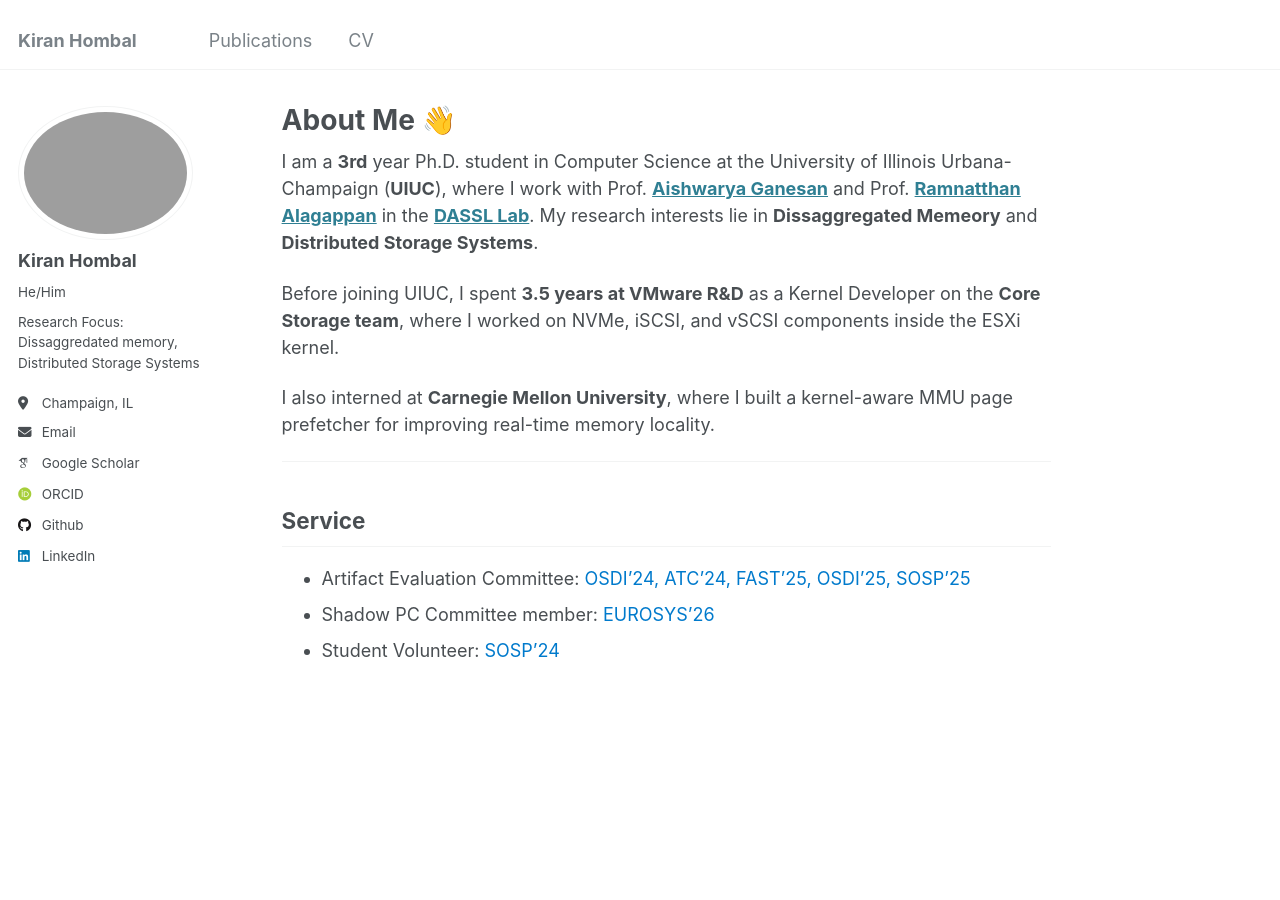
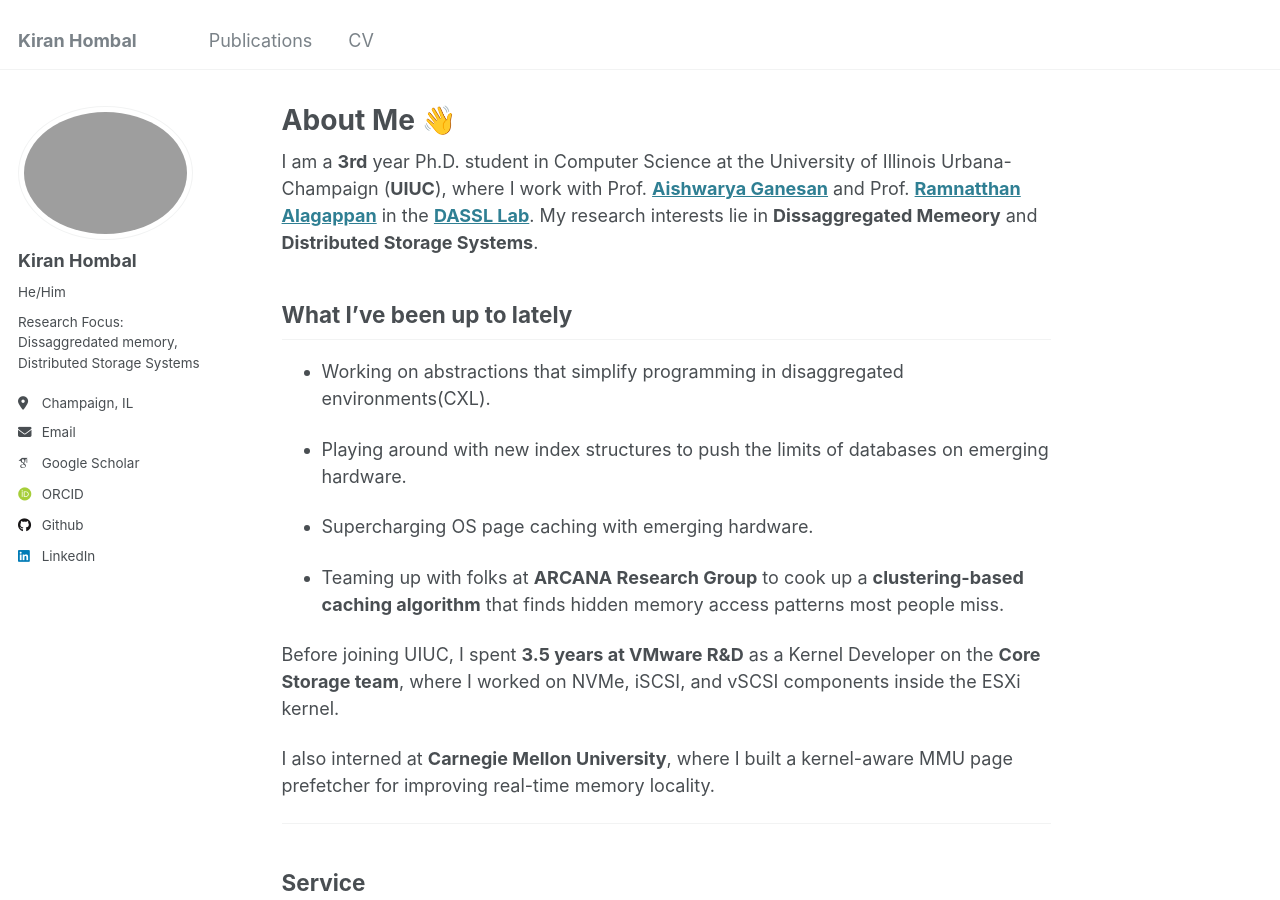
Before and after one commit to KSTARK007/KSTARK007.github.io, a Jekyll site: the page built from _pages/about.md, in a window 1280 px wide and 900 px high. Built offline with Jekyll 4.4.1, drawn with Linux system fonts in a browser that asks for light colours; some web fonts are replaced; some of the changed lines change nothing that is shown.

Commit message:
adding after asking R&A

```diff
--- a/_pages/about.md
+++ b/_pages/about.md
@@ -9,17 +9,17 @@
 
 I am a **3rd** year Ph.D. student in Computer Science at the University of Illinois Urbana-Champaign (**UIUC**), where I work with Prof. [**Aishwarya Ganesan**](https://aishwaryaganesan.github.io/) and Prof. [**Ramnatthan Alagappan**](https://ramalagappan.github.io/) in the [**DASSL Lab**](https://dassl-uiuc.github.io/). My research interests lie in **Dissaggregated Memeory** and **Distributed Storage Systems**.
 
-<!-- ## What I've been up to lately
+## What I've been up to lately
 
-- Exploring how Shared-CXL can reshape the design of distributed systems and coordination primitives.
+<!-- - Exploring how Shared-CXL can reshape the design of distributed systems and coordination primitives. -->
 
-- Working on abstractions that simplify programming in disaggregated environments.
+- Working on abstractions that simplify programming in disaggregated environments(CXL).
 
 - Playing around with new index structures to push the limits of databases on emerging hardware.
 
 - Supercharging OS page caching with emerging hardware.
 
-- Teaming up with folks at **ARCANA Research Group** to cook up a **clustering-based caching algorithm** that finds hidden memory access patterns most people miss. -->
+- Teaming up with folks at **ARCANA Research Group** to cook up a **clustering-based caching algorithm** that finds hidden memory access patterns most people miss.
 
 
 Before joining UIUC, I spent **3.5 years at VMware R&D** as a Kernel Developer on the **Core Storage team**, where I worked on NVMe, iSCSI, and vSCSI components inside the ESXi kernel.
```
